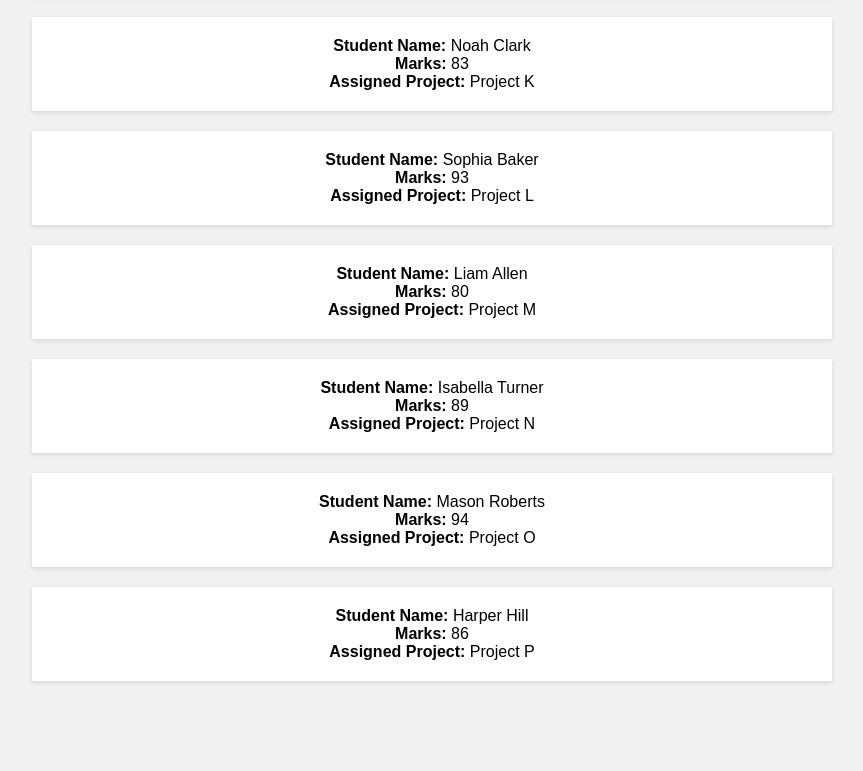
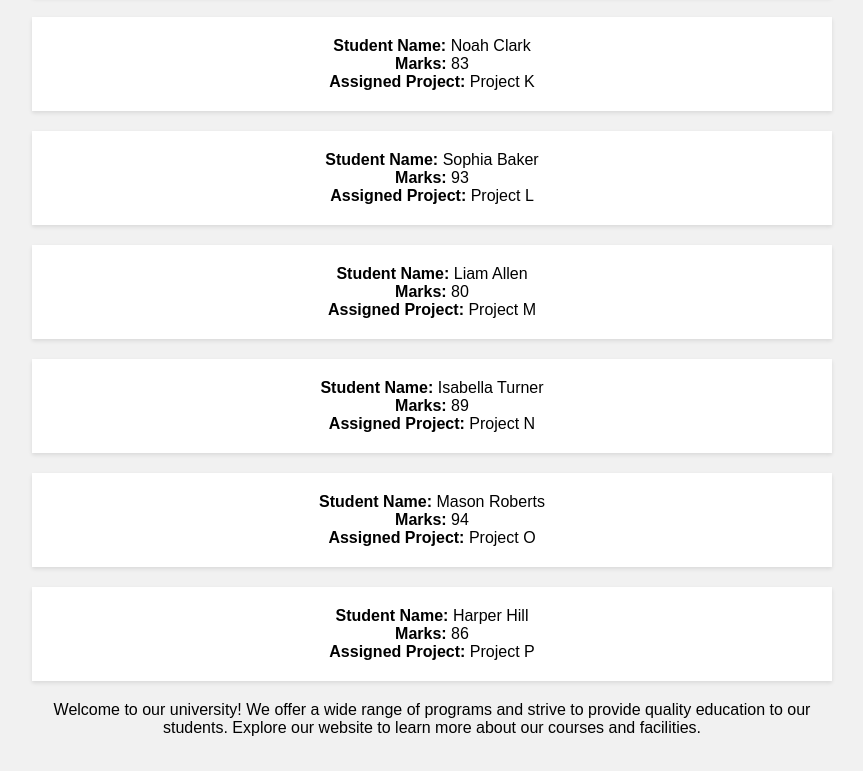
Before and after one commit to CissokhoSouleymane/Git-Exercises, a plain HTML site: page index.html in a window 1280 px wide. Shown: the part 1555-2326 px from the top of the page, without its empty margins (208-1071 px from the left). Before the commit the page ends 2276 px from the top, so only its background shows below. Drawn offline with Linux system fonts and the light colour scheme.

Commit message:
Added University description

```diff
--- a/index.html
+++ b/index.html
@@ -93,6 +93,9 @@
                 <strong>Assigned Project:</strong> Project P
             </li>
         </ul>
+	  <p>Welcome to our university! We offer a wide range of programs and
+		strive to provide quality education to our students. Explore our website
+		to learn more about our courses and facilities.</p>
     </div>
 </body>
 </html>
```
